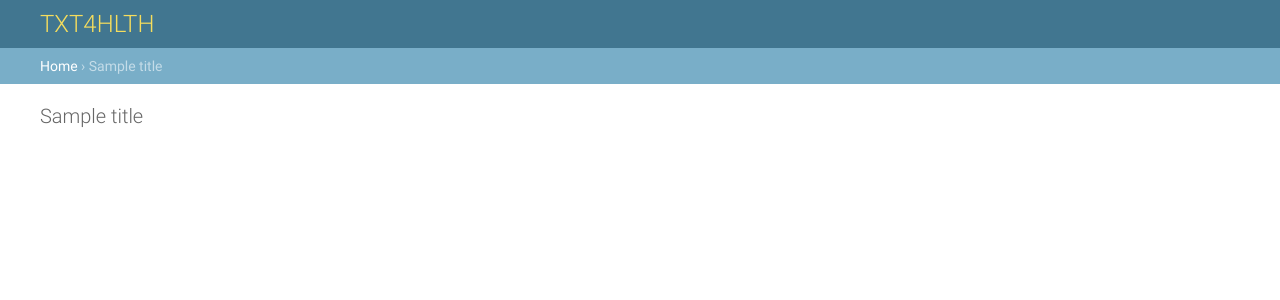
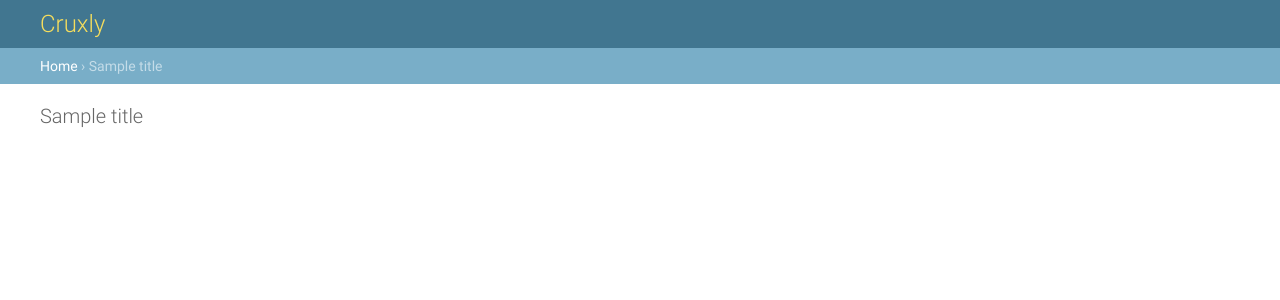
Before and after one commit to ktundwal/intent, a Django app: template intent/templates/admin/base_site.html in a window 1280 px wide. Shown: the top 300 px of the page. Run offline with Django 3.2, Linux system fonts and the light colour scheme; the template is opened without the code that fills it: most values are stand-ins (such as "Sample title", 1, 10 or a date in 2020); parts of the project's set-up code (start-up, migrations or seed data) failed here and were passed over.

Commit message:
fixed header on admin page

```diff
--- a/intent/templates/admin/base_site.html
+++ b/intent/templates/admin/base_site.html
@@ -1,7 +1,7 @@
 {% extends "admin/base.html" %}
 {% load i18n %}
 
-{% block title %}{{ title }} | {% trans 'TXT4HLTH' %}{% endblock %}
+{% block title %}{{ title }} | {% trans 'Cruxly' %}{% endblock %}
 
 {% block branding %}
 <style type="text/css">
@@ -10,7 +10,7 @@
         /* your style here */
     }
 </style>
-<h1 id="site-name">{% trans 'TXT4HLTH' %}</h1>
+<h1 id="site-name">{% trans 'Cruxly' %}</h1>
 {% endblock %}
 
 {% block nav-global %}{% endblock %}
```
